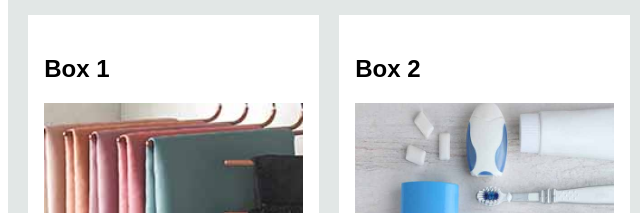
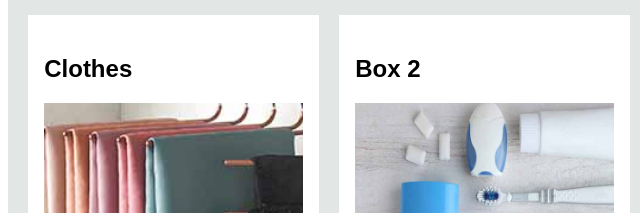
Before and after one commit to Alok-Kumar07/Amazon, a plain HTML site: page index.html in a window 1280 px wide. Shown: the part 458-671 px from the top of the page, 0-640 px from the left. Drawn offline with Linux system fonts and the light colour scheme.

Commit message:
i change box name.

```diff
--- a/index.html
+++ b/index.html
@@ -79,7 +79,7 @@
      <div class="shop-section">
         <div class="box">
             <div class="box-content">
-                <h2>Box 1</h2>
+                <h2>Clothes</h2>
                 <div class="box-img" style="background-image: url('box1_image.jpg ');"></div>
                 <P>See more</P>
             </div>
```
Also changed, not shown: 1 other file.
